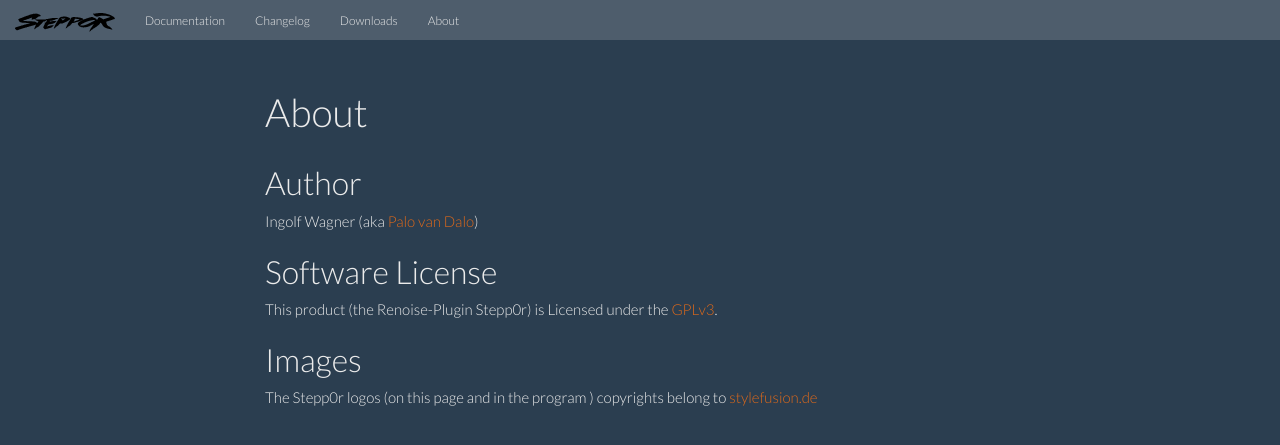
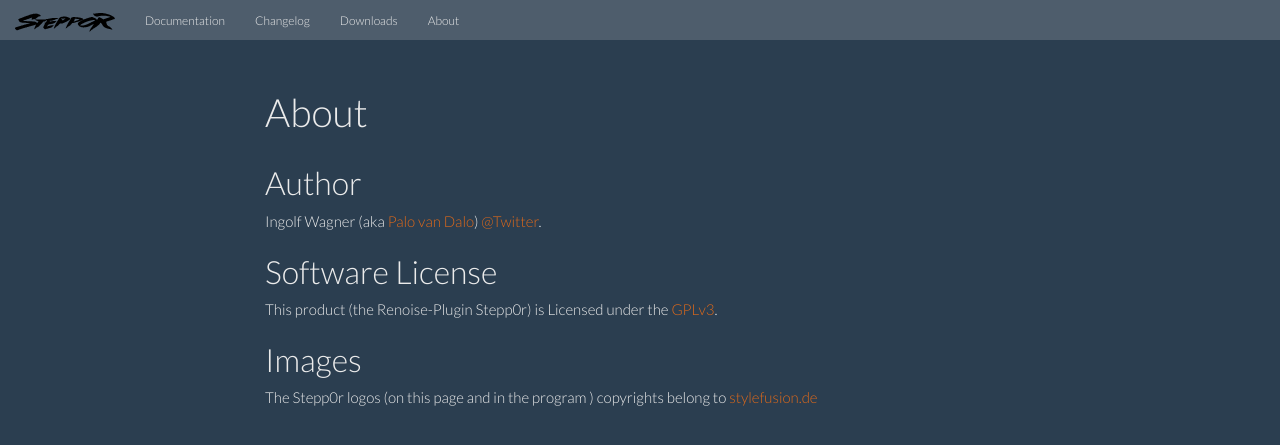
Before and after one commit to mrVanDalo/stepp0r, a Jekyll site: the page built from about.md, in a window 1280 px wide. Shown: the top 445 px of the page. Built offline with Jekyll 4.4.1, drawn with Linux system fonts in a browser that asks for light colours; nearby versions of some CDN libraries; a script that is not in the unit is left out.

Commit message:
add twitter

```diff
--- a/about.md
+++ b/about.md
@@ -7,6 +7,7 @@
 ## Author
 
 Ingolf Wagner (aka [Palo van Dalo](https://soundcloud.com/palo-van-dalo))
+[@Twitter](https://twitter.com/mr_van_dalo).
 
 
 ## Software License
```
